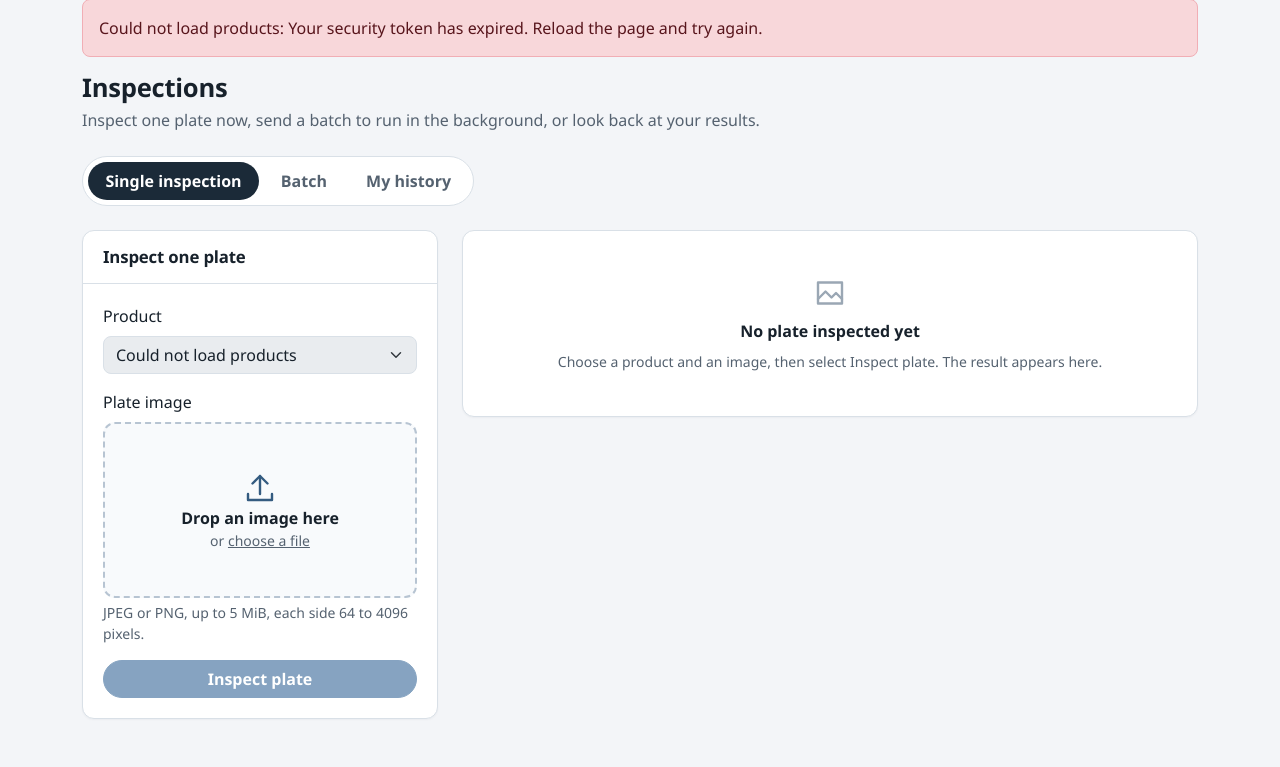
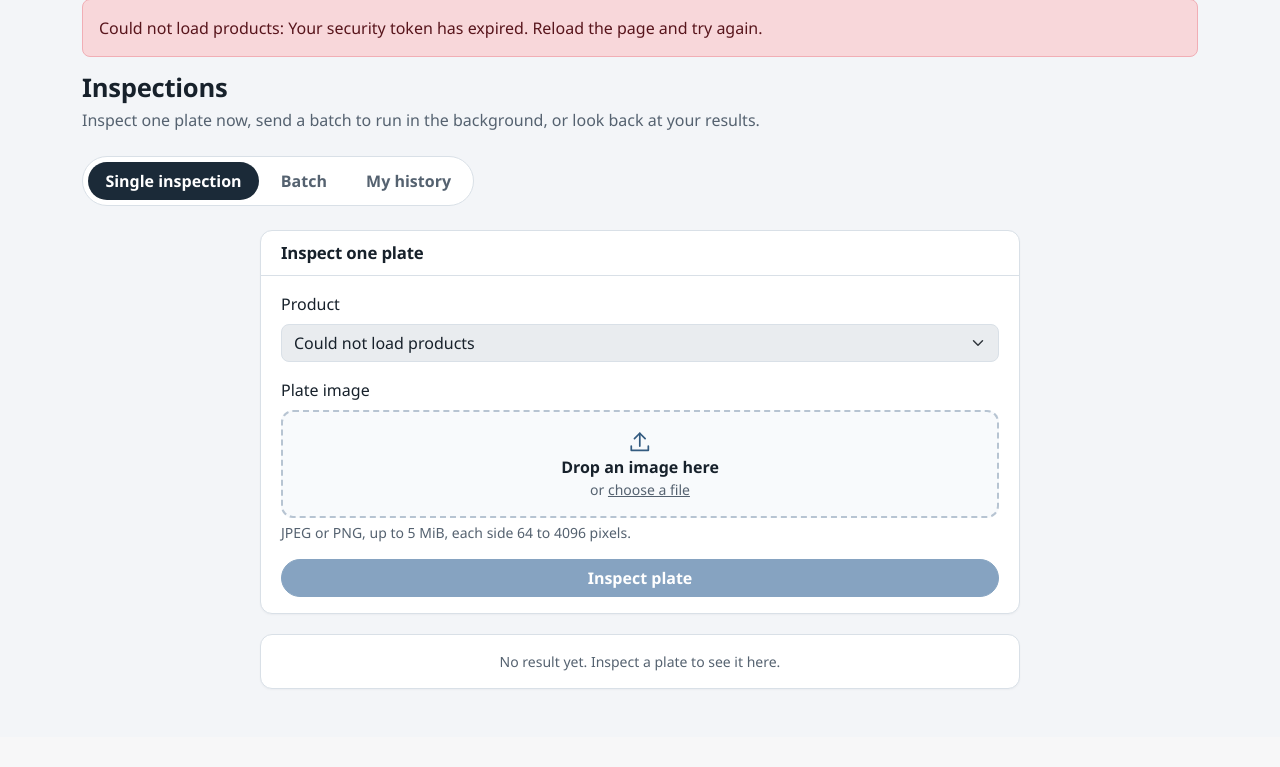
Before and after one commit to Sanika1356/QualityAssistant, a Django app: template templates/pages/engineer.html in a window 1280 px wide. Shown: the part 109-876 px from the top of the page. After the commit the page ends 798 px from the top, so only its background shows below. Run offline with Django 5.2, Linux system fonts and the light colour scheme; the template is opened without the code that fills it, so the values that code supplies are empty; parts of the project's set-up code (start-up, migrations or seed data) failed here and were passed over; some libraries are stand-ins or nearby versions.

Commit message:
Stack Single inspection in one centred column and scroll to the result
- Upload card, then result card, in one ~760px column (no two-column layout).
- More compact upload card and drop area; shorter empty state.
- After inspecting, scroll to the result (instant when reduced motion is on).
- File name gets its own row in the narrower result card.
Other tabs, APIs and behaviour unchanged.

Co-Authored-By: Claude Opus 5.5 <noreply@anthropic.com>

```diff
--- a/static/css/app.css
+++ b/static/css/app.css
@@ -560,6 +560,37 @@ h1, h2, h3, .h1, .h2, .h3 {
 .dropzone.has-preview {
   min-height: 0;
   padding: 0.75rem;
+}
+/* Single inspection: one centred column, upload card then result. */
+.single-column {
+  max-width: 760px;
+  margin-inline: auto;
+}
+.single-column .panel-head {
+  padding-block: 0.75rem;
+}
+.single-column .panel-body {
+  padding: 1rem 1.25rem;
+}
+.single-result {
+  margin-top: 1.25rem;
+  scroll-margin-top: 1rem;
+}
+/* In the narrower column, let the File fact (3rd) use the full row so names don't split. */
+.single-result .facts > div:nth-child(3) {
+  grid-column: 1 / -1;
+}
+.dropzone-compact {
+  min-height: 6.5rem;
+  padding: 1rem;
+  gap: 0.15rem;
+}
+.dropzone-compact .dropzone-icon {
+  width: 1.6rem;
+  height: 1.6rem;
+}
+.dropzone-compact .preview-img {
+  max-height: 9rem;
 }
 .preview-img {
   display: block;
--- a/static/js/screens/engineer.js
+++ b/static/js/screens/engineer.js
@@ -133,6 +133,8 @@
       const item = await api('/api/inspections/', { method: 'POST', body });
       sessionSet(LAST_SINGLE_KEY, String(item.id));
       showSingleResult(item, 'Model verdict');
+      const reduceMotion = window.matchMedia('(prefers-reduced-motion: reduce)').matches;
+      single.result.scrollIntoView({ behavior: reduceMotion ? 'auto' : 'smooth', block: 'start' });
       historyStale = true;
     } catch (error) {
       showAlert(single.alert, error.message);
--- a/templates/screens/engineer_screen.html
+++ b/templates/screens/engineer_screen.html
@@ -25,8 +25,7 @@
 <div class="tab-content">
   {# ---------------- Single inspection ---------------- #}
   <section class="tab-pane fade show active" id="single" role="tabpanel" aria-labelledby="tab-single" tabindex="0">
-    <div class="row g-4">
-      <div class="col-lg-4">
+    <div class="single-column">
         <form class="panel" id="single-form" novalidate>
           <div class="panel-head"><h2>Inspect one plate</h2></div>
           <div class="panel-body">
@@ -39,7 +38,7 @@
             </div>
             <div class="mb-3">
               <span class="form-label d-block" id="single-file-label">Plate image</span>
-              <label class="dropzone" id="single-drop" aria-describedby="single-file-help">
+              <label class="dropzone dropzone-compact" id="single-drop" aria-describedby="single-file-help">
                 <input type="file" id="single-file" name="file" accept="image/jpeg,image/png,.jpg,.jpeg,.png"
                        aria-labelledby="single-file-label">
                 <span data-drop-empty>
@@ -58,19 +57,11 @@
             <button class="btn btn-primary w-100" type="submit" id="single-submit" disabled>Inspect plate</button>
           </div>
         </form>
-      </div>
-      <div class="col-lg-8" aria-live="polite" id="single-result">
-        <div class="panel">
-          <div class="state">
-            <svg class="state-icon" viewBox="0 0 24 24" aria-hidden="true" fill="none" stroke="currentColor"
-                 stroke-width="1.6" stroke-linecap="round" stroke-linejoin="round">
-              <path d="M4 5h16v14H4z"/><path d="M4 16l5-5 4 4 3-3 4 4"/>
-            </svg>
-            <div class="state-title">No plate inspected yet</div>
-            <div class="small">Choose a product and an image, then select Inspect plate. The result appears here.</div>
+        <div class="single-result" aria-live="polite" id="single-result">
+          <div class="panel">
+            <p class="muted text-center small m-0 py-3 px-3">No result yet. Inspect a plate to see it here.</p>
           </div>
         </div>
-      </div>
     </div>
   </section>
 
```
